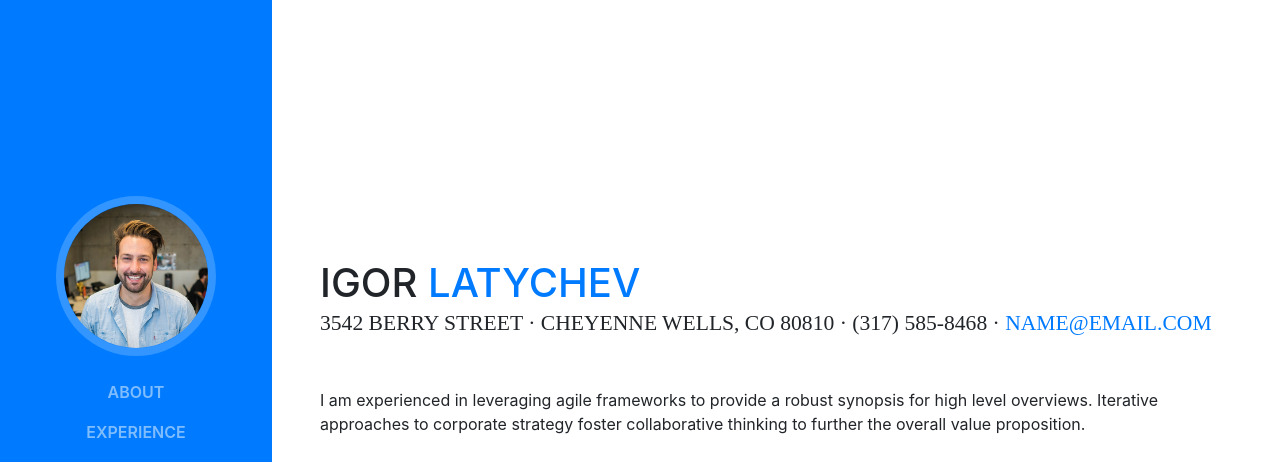
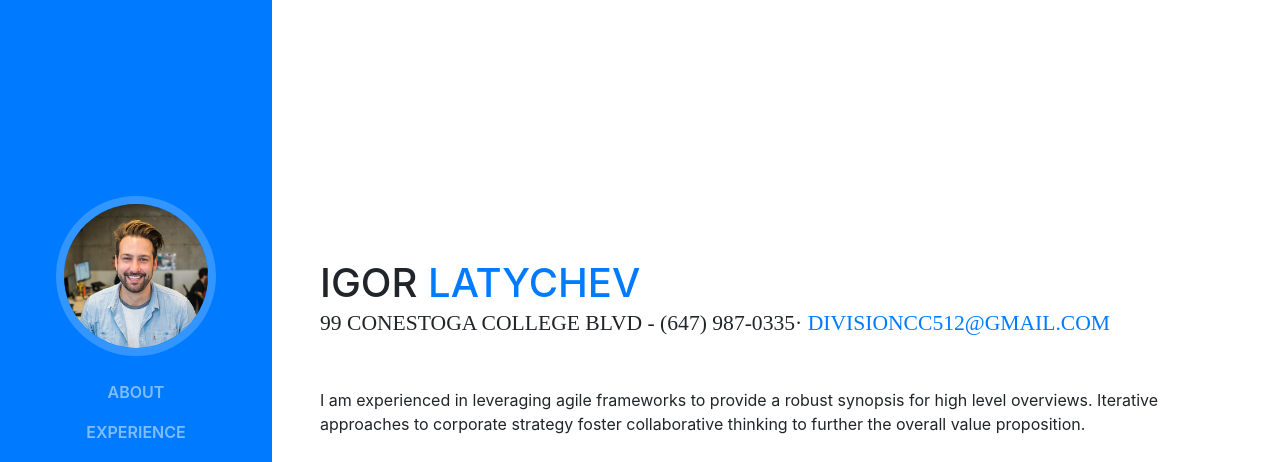
Before and after one commit to TealDove/TealDove.github.io, a website with bundled scripts: page index.html in a window 1280 px wide. Shown: the top 462 px of the page. Built offline with nearby package versions, Linux system fonts and the light colour scheme; a web font is replaced by a local one.

Commit message:
Add files via upload

```diff
--- a/index.html
+++ b/index.html
@@ -68,8 +68,8 @@
           <h1 class="mb-0">Igor
             <span class="text-primary">Latychev</span>
           </h1>
-          <div class="subheading mb-5">3542 Berry Street · Cheyenne Wells, CO 80810 · (317) 585-8468 ·
-            <a href="mailto:name@email.com">name@email.com</a>
+          <div class="subheading mb-5">99 Conestoga College Blvd - (647) 987-0335·
+            <a href="mailto:divisioncc512@gmail.com">divisioncc512@gmail.com</a>
           </div>
           <p class="mb-5">I am experienced in leveraging agile frameworks to provide a robust synopsis for high level overviews. Iterative approaches to corporate strategy foster collaborative thinking to further the overall value proposition.</p>
           <ul class="list-inline list-social-icons mb-0">
```
